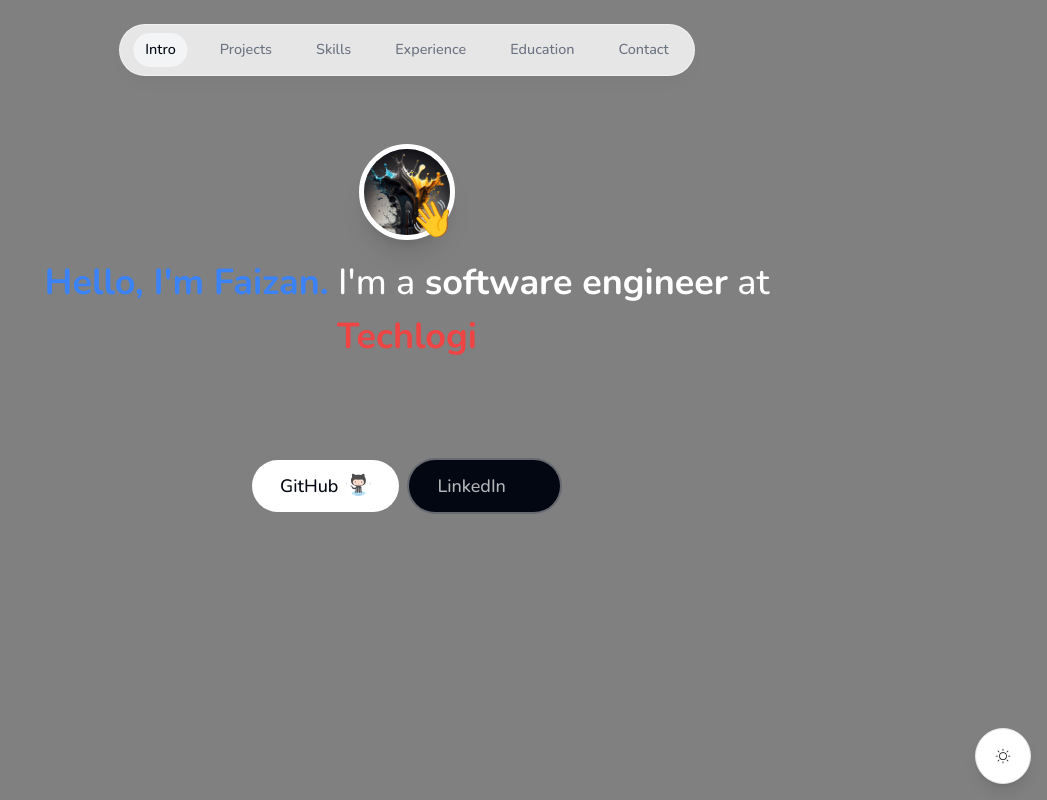
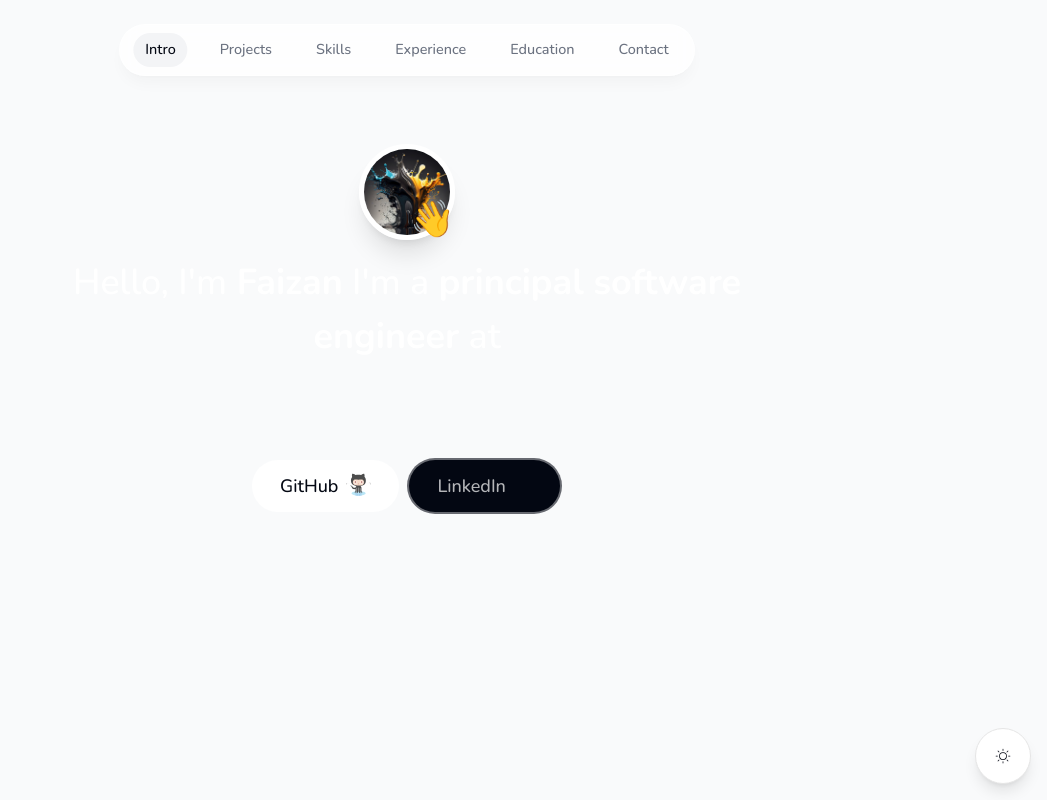
Before and after one commit to faizi2810/portfolio, a Next.js app: page / in a window 1280 px wide. Shown: the whole page, without its empty margins (233-1280 px from the left). Built offline with nearby package versions, Linux system fonts and the light colour scheme; some icons are missing.

Commit message:
layout, changing-text and globals.css updated

```diff
--- a/src/app/globals.css
+++ b/src/app/globals.css
@@ -35,7 +35,8 @@
     --radius: 0.5rem;
   }
   .dark {
-    --background: 0 0% 3.9%;
+    /* --background: 0 0% 3.9%; */
+    --background: 221 39% 11%;
     --foreground: 0 0% 98%;
     --card: 0 0% 3.9%;
     --card-foreground: 0 0% 98%;
--- a/src/app/layout.tsx
+++ b/src/app/layout.tsx
@@ -19,8 +19,8 @@
 // });
 
 export const metadata: Metadata = {
-  title: "Create Next App",
-  description: "Generated by create next app",
+  title: "Faizan Ahmad| Principal Software Engineer",
+  description: "Principal Software engineer at Techlogix.",
 };
 
 const nunito = Nunito({ subsets: ["latin"] });
@@ -31,15 +31,17 @@
   children: React.ReactNode;
 }>) {
   return (
-    <html lang="en">
-      <body style={{ backgroundColor: 'grey' }}
-        className={`${nunito.className} antialiased`}
+    <html lang="en" className="scroll-smooth">
+      <body
+        className={`${nunito.className} bg-gray-50 text-gray-950 relative dark:bg-gray-900 dark:text-gray-50 dark:text-opacity-90`}
       >
         <ThemeContextProvider>
           <ActiveSectionContextProvider>
-            <Header/>
-              {children}
-            <ThemeSwitch/>
+            <Header />
+            {children}
+
+            {/* <Toaster position="top-right" /> */}
+            <ThemeSwitch />
           </ActiveSectionContextProvider>
         </ThemeContextProvider>
       </body>
--- a/src/components/changing-text.tsx
+++ b/src/components/changing-text.tsx
@@ -9,11 +9,12 @@
 }
 
 const messageChunks: Chunk[] = [
-  { text: "Hello, I'm Faizan.", className: 'font-bold text-blue-500' },
+  { text: "Hello, I'm" },
+  { text:' Faizan', className: 'font-bold'},
   { text: " I'm a " },
-  { text: "software engineer", className: 'font-bold' },
+  { text: "principal software engineer", className: 'font-bold' },
   { text: " at " },
-  { text: "Techlogix", className: 'font-bold text-red-500' },
+  { text: "Techlogix", className: 'font-bold' },
   { text: " in Pakistan. I'm currently working with Next.Js, Nest.Js, Angular and .Net" },
 ];
 
```
